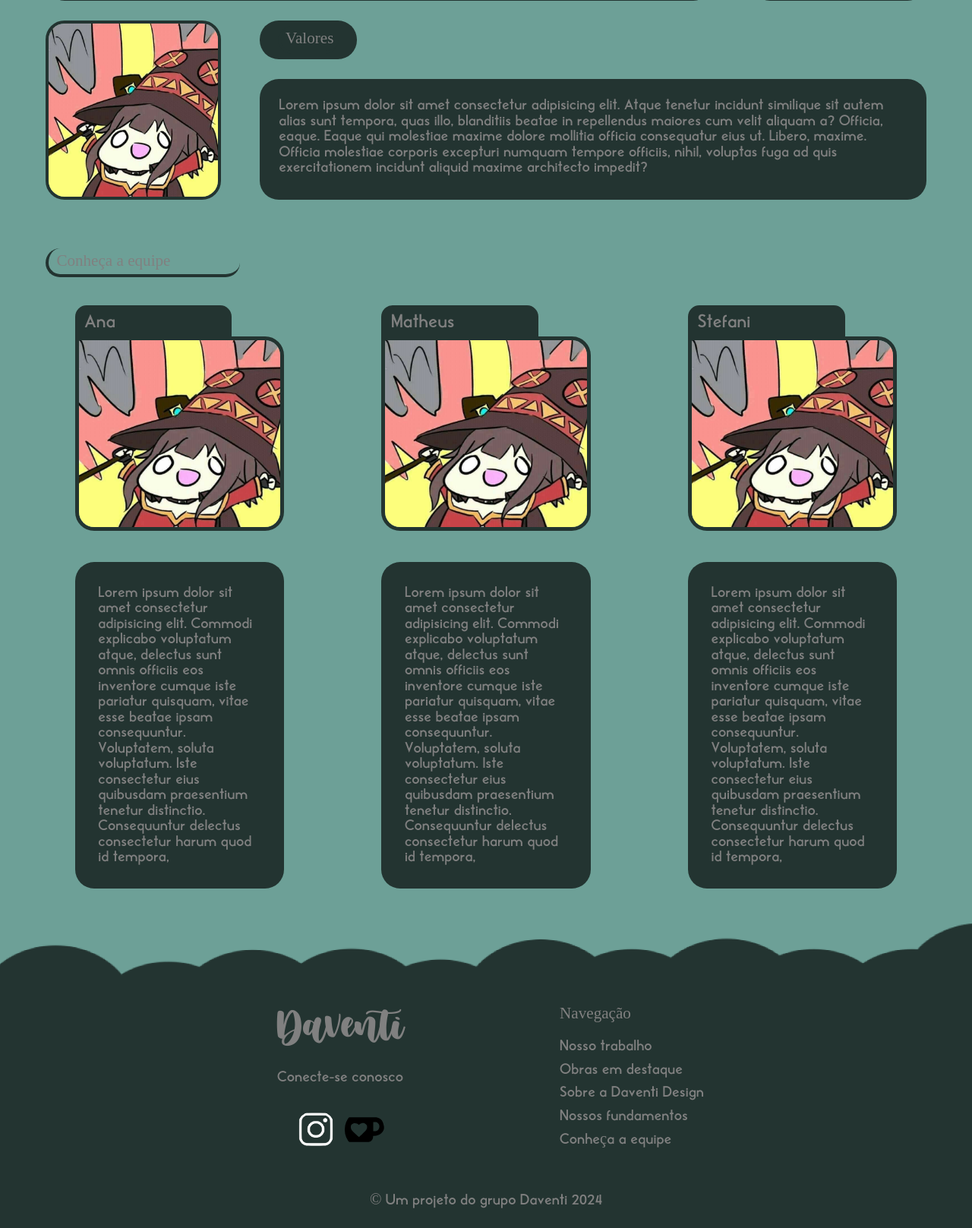
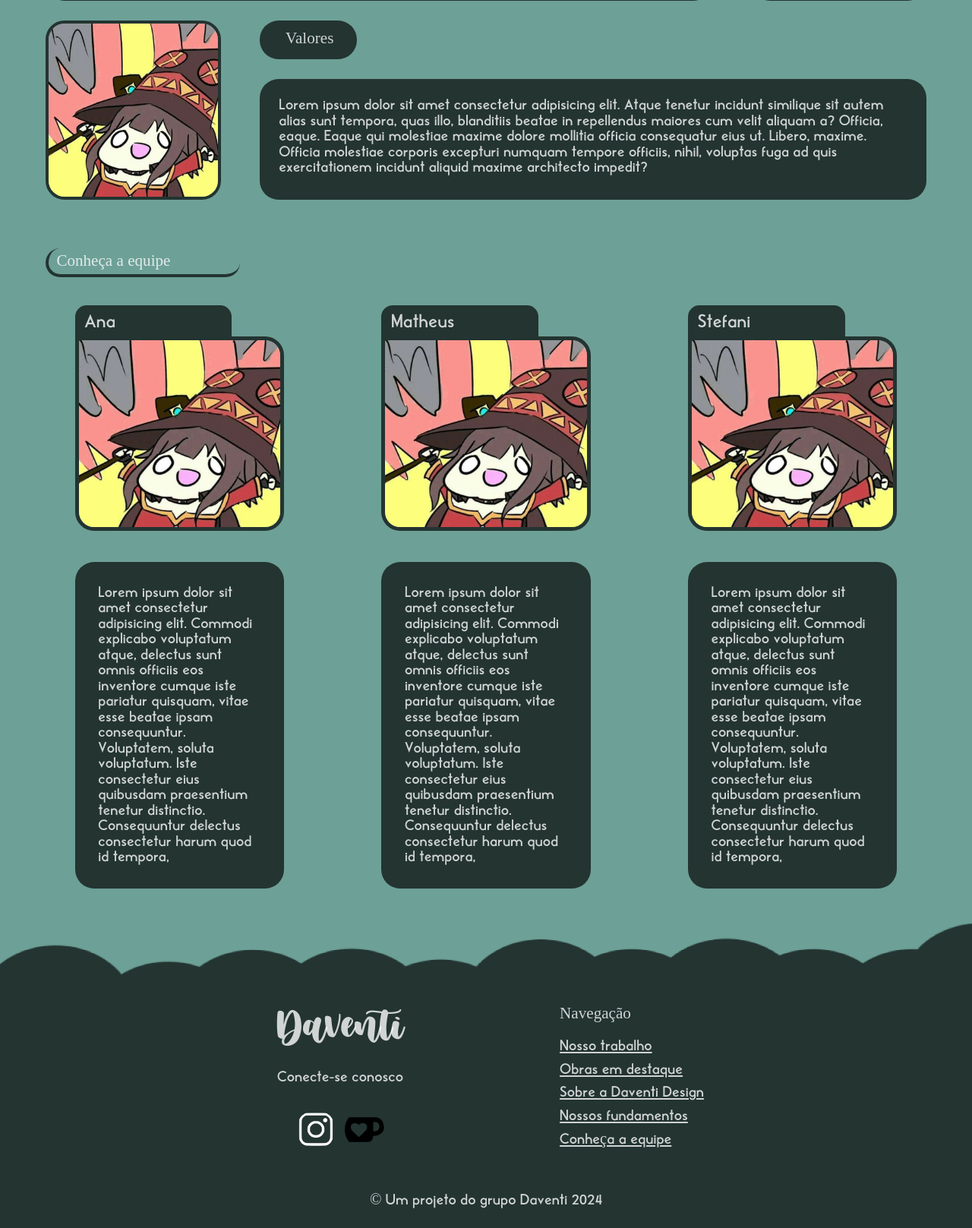
Before and after one commit to IMatheusG/Daventi.design, a PHP site: page /guest_landing_page.html in a window 1280 px wide. Shown: the part 2911-4528 px from the top of the page at 76% size. Run offline with PHP 8.4, Linux system fonts and the light colour scheme; some web fonts are replaced.

Commit message:
Mais alguns ajustes finos, landing page pronta, partindo pro B.D e Login

```diff
--- a/css/estilo_guest.css
+++ b/css/estilo_guest.css
@@ -22,7 +22,7 @@
 }
 body {
   background-color: #6DA097;
-  color: gray;
+  color: rgba(255, 255, 255, 0.7882352941);
   font-size: 1.6vw;
   font-family: "Official_Book";
 }
@@ -44,7 +44,7 @@ h2 {
 
 a {
   text-decoration: none;
-  color: gray;
+  color: rgba(255, 255, 255, 0.7882352941);
 }
 
 header {
@@ -122,7 +122,7 @@ h1:hover {
   height: 0px;
   background-color: #6DA097;
   display: grid;
-  grid-template-rows: 6vw repeat(5, 1fr);
+  grid-template-rows: 6vw repeat(6, 1fr);
   text-align: center;
 }
 
@@ -137,10 +137,12 @@ h1:hover {
   display: flex;
   justify-content: center;
   align-items: center;
+  margin-top: 1vw;
   height: 75%;
   width: 5vw;
   border-radius: 25px;
   padding: 3vw;
+  cursor: pointer;
 }
 
 #guest_fechar_menu p:hover {
@@ -169,6 +171,7 @@ h1:hover {
 
 .guest_link {
   margin-top: -20vw;
+  visibility: hidden;
 }
 
 .guest_sobre .guest_link {
@@ -268,7 +271,7 @@ h1:hover {
   border: 5px solid #233431;
 }
 
-.guest_cta {
+.guest_obras_destaque a {
   height: 5vw;
   width: 45%;
   border-radius: 25px;
@@ -282,7 +285,11 @@ h1:hover {
   margin: 2vw;
 }
 
-.guest_cta:hover {
+.guest_obras_destaque a:hover {
+  background-color: #8BCCC1;
+}
+
+.guest_cta p:hover {
   background-color: #8BCCC1;
 }
 
@@ -491,6 +498,7 @@ footer {
   width: 4vw;
   height: 4vw;
   border-radius: 25px;
+  cursor: pointer;
 }
 
 .copyright {
@@ -515,4 +523,8 @@ footer {
 
 .opcoes ul {
   padding: 0.4vw;
+}
+
+ul a {
+  text-decoration: underline;
 }/*# sourceMappingURL=estilo_guest.css.map */
--- a/guest_landing_page.html
+++ b/guest_landing_page.html
@@ -47,11 +47,14 @@
                         <img src="./src/cat4.png">
                     </div>
                 </div>
-                <div class="guest_cta">
-                    <p>
-                        Visite nosso portfólio e descubra mais!
-                    </p>
-                </div>
+
+                <a href="./php/login.html">
+                    <div class="guest_cta">
+                        <p>
+                            Visite nosso portfólio e descubra mais!
+                        </p>
+                    </div>
+                </a>
             </section>
             <section class="guest_sobre">
                 <div id="guest_sobre" class="guest_link">
@@ -234,6 +237,13 @@
                         </h2>
                     </a>
                 </div>
+                <div class="guest_op_menu">
+                    <a href="./php/login.html" onclick="fecharMenu()">
+                        <h2>
+                            Login
+                        </h2>
+                    </a>
+                </div>
             </div>
         </header>
         <footer>
@@ -261,11 +271,31 @@
                 </div>
                 <div class="navegacao">
                     <ul> <h2> Navegação </h2> </ul>
-                    <ul>Nosso trabalho</ul>
-                    <ul>Obras em destaque</ul>
-                    <ul>Sobre a Daventi Design</ul>
-                    <ul>Nossos fundamentos</ul>
-                    <ul>Conheça a equipe</ul>
+                    <ul>
+                        <a href="#guest_nosso_trabalho">
+                            Nosso trabalho
+                        </a>
+                    </ul>
+                    <ul>
+                        <a href="#guest_obras_destaque">
+                            Obras em destaque
+                        </a>
+                    </ul>
+                    <ul>
+                        <a href="#guest_sobre">
+                            Sobre a Daventi Design
+                        </a>
+                    </ul>
+                    <ul>
+                        <a href="#guest_fundamentos">
+                            Nossos fundamentos
+                        </a>
+                    </ul>
+                    <ul>
+                        <a href="#guest_equipe">
+                            Conheça a equipe
+                        </a>
+                    </ul>
                 </div>
                 <div class="vazio"></div>
             </div>
```
